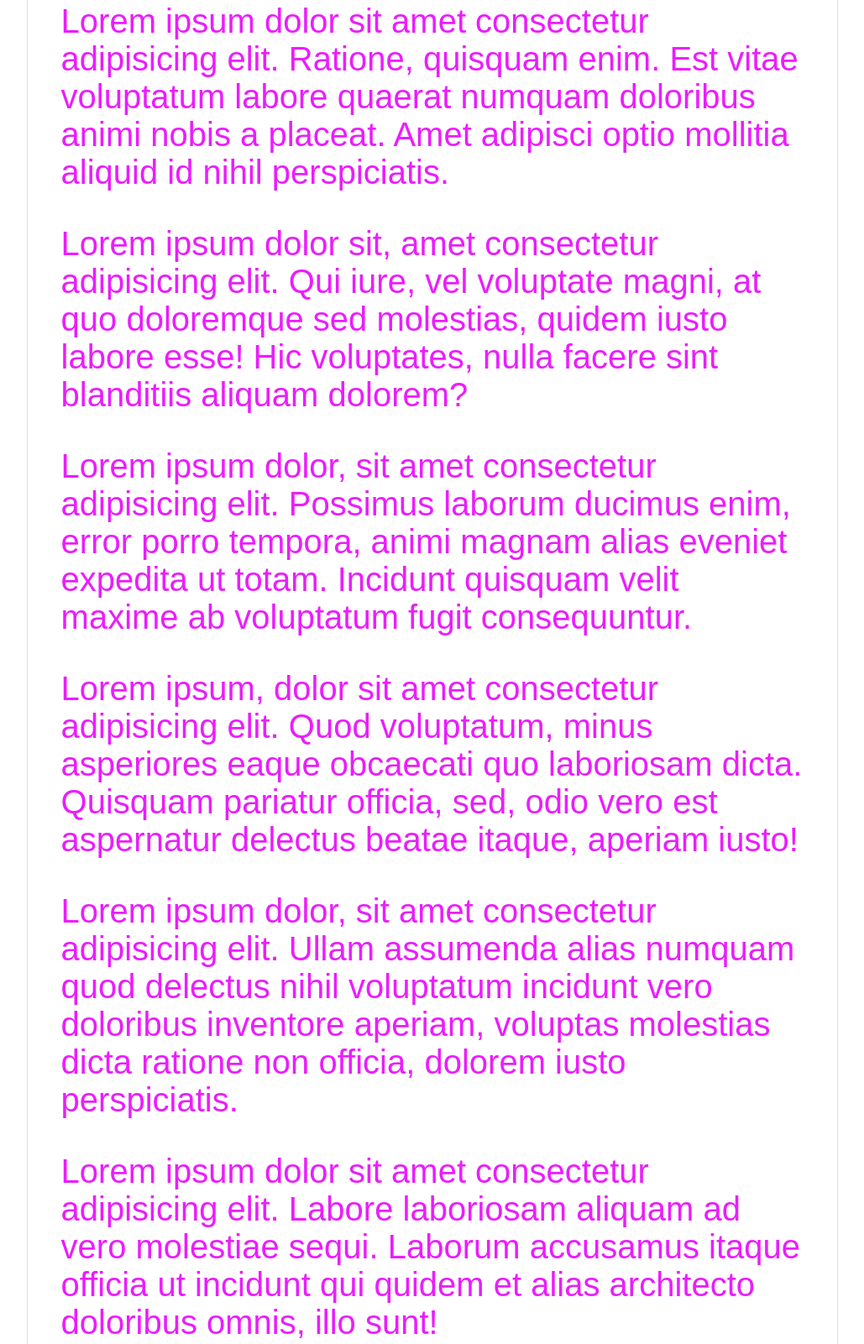
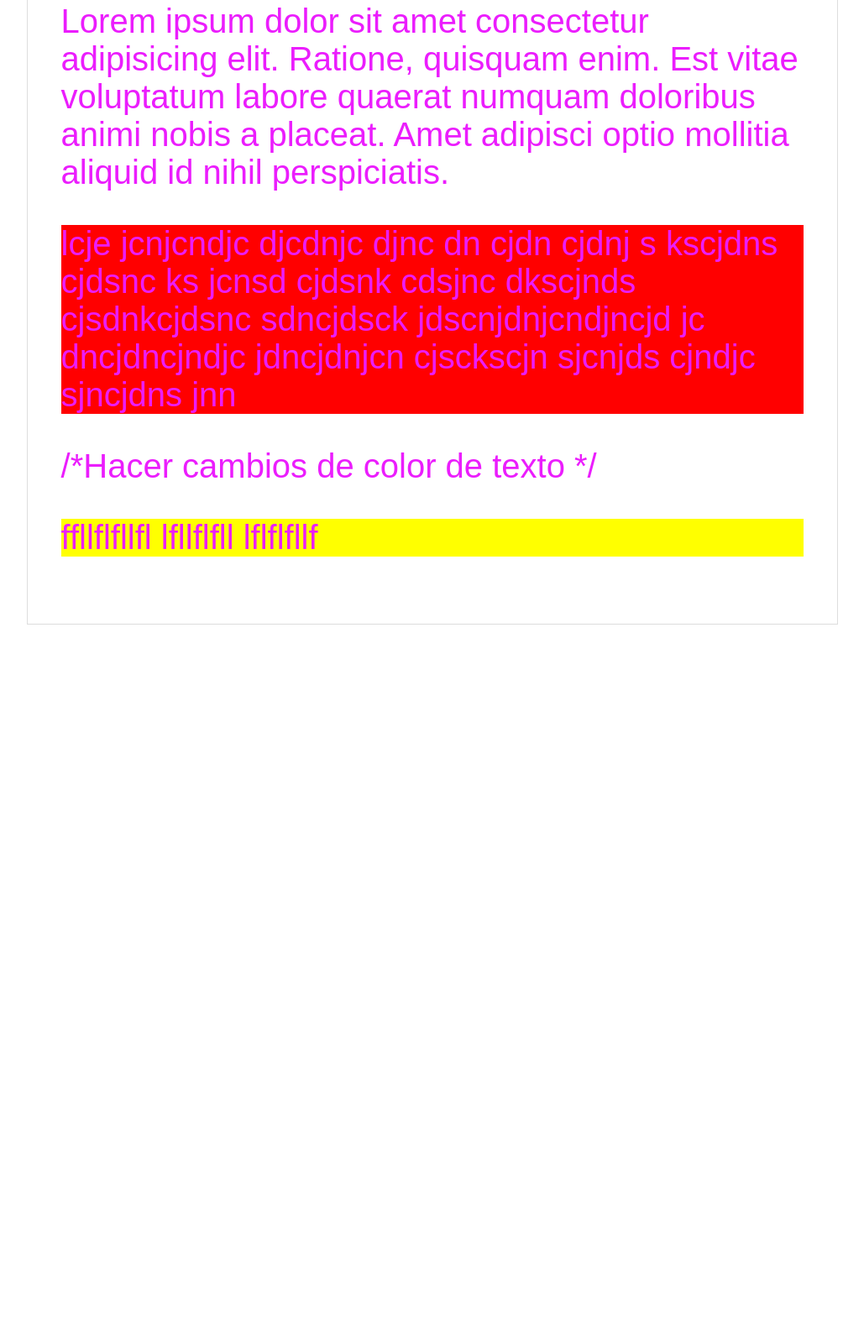
Before and after one commit to Kcode01/Test, a plain HTML site: page index.html in a window 1280 px wide. Shown: the part 912-2513 px from the top of the page at 84% size, without its empty margins (125-1154 px from the left). After the commit the page ends 1664 px from the top, so only its background shows below. Drawn offline with Linux system fonts and the light colour scheme.

Commit message:
se modifico el index

```diff
--- a/index.html
+++ b/index.html
@@ -22,11 +22,7 @@
         <p>Lorem ipsum dolor sit amet consectetur adipisicing elit. Laborum eos modi optio vero ratione, voluptate ipsa? Totam sed esse amet voluptas, sapiente eius doloremque ipsam, fugit soluta autem voluptate recusandae?</p>
         <p>Lorem ipsum dolor, sit amet consectetur adipisicing elit. Modi dolorem quo pariatur maiores doloremque quidem voluptatum tempore? Qui maxime voluptas sed quibusdam ut quod excepturi fuga enim? Eum, quo iure.</p>
         <p>Lorem ipsum dolor sit amet consectetur adipisicing elit. Ratione, quisquam enim. Est vitae voluptatum labore quaerat numquam doloribus animi nobis a placeat. Amet adipisci optio mollitia aliquid id nihil perspiciatis.</p>
-        <p>Lorem ipsum dolor sit, amet consectetur adipisicing elit. Qui iure, vel voluptate magni, at quo doloremque sed molestias, quidem iusto labore esse! Hic voluptates, nulla facere sint blanditiis aliquam dolorem?</p>
-        <p>Lorem ipsum dolor, sit amet consectetur adipisicing elit. Possimus laborum ducimus enim, error porro tempora, animi magnam alias eveniet expedita ut totam. Incidunt quisquam velit maxime ab voluptatum fugit consequuntur.</p>
-        <p>Lorem ipsum, dolor sit amet consectetur adipisicing elit. Quod voluptatum, minus asperiores eaque obcaecati quo laboriosam dicta. Quisquam pariatur officia, sed, odio vero est aspernatur delectus beatae itaque, aperiam iusto!</p>
-        <p>Lorem ipsum dolor, sit amet consectetur adipisicing elit. Ullam assumenda alias numquam quod delectus nihil voluptatum incidunt vero doloribus inventore aperiam, voluptas molestias dicta ratione non officia, dolorem iusto perspiciatis.</p>
-        <p>Lorem ipsum dolor sit amet consectetur adipisicing elit. Labore laboriosam aliquam ad vero molestiae sequi. Laborum accusamus itaque officia ut incidunt qui quidem et alias architecto doloribus omnis, illo sunt!</p>
+
     </div>
     <div class="Tarea">
 	    <p>lcje jcnjcndjc djcdnjc djnc dn cjdn cjdnj s kscjdns cjdsnc ks jcnsd cjdsnk cdsjnc dkscjnds cjsdnkcjdsnc sdncjdsck jdscnjdnjcndjncjd jc dncjdncjndjc jdncjdnjcn cjsckscjn sjcnjds cjndjc sjncjdns jnn </p>
```
